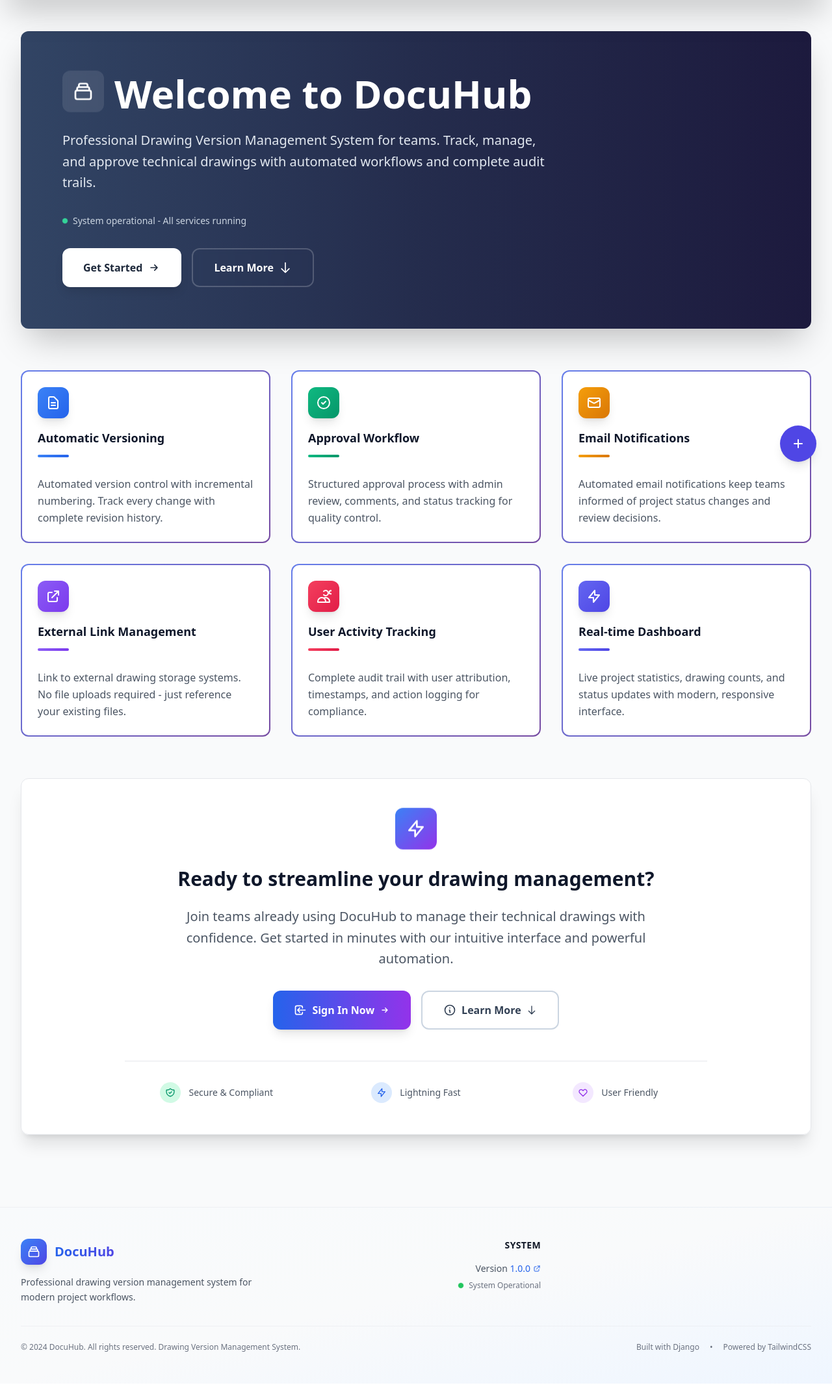
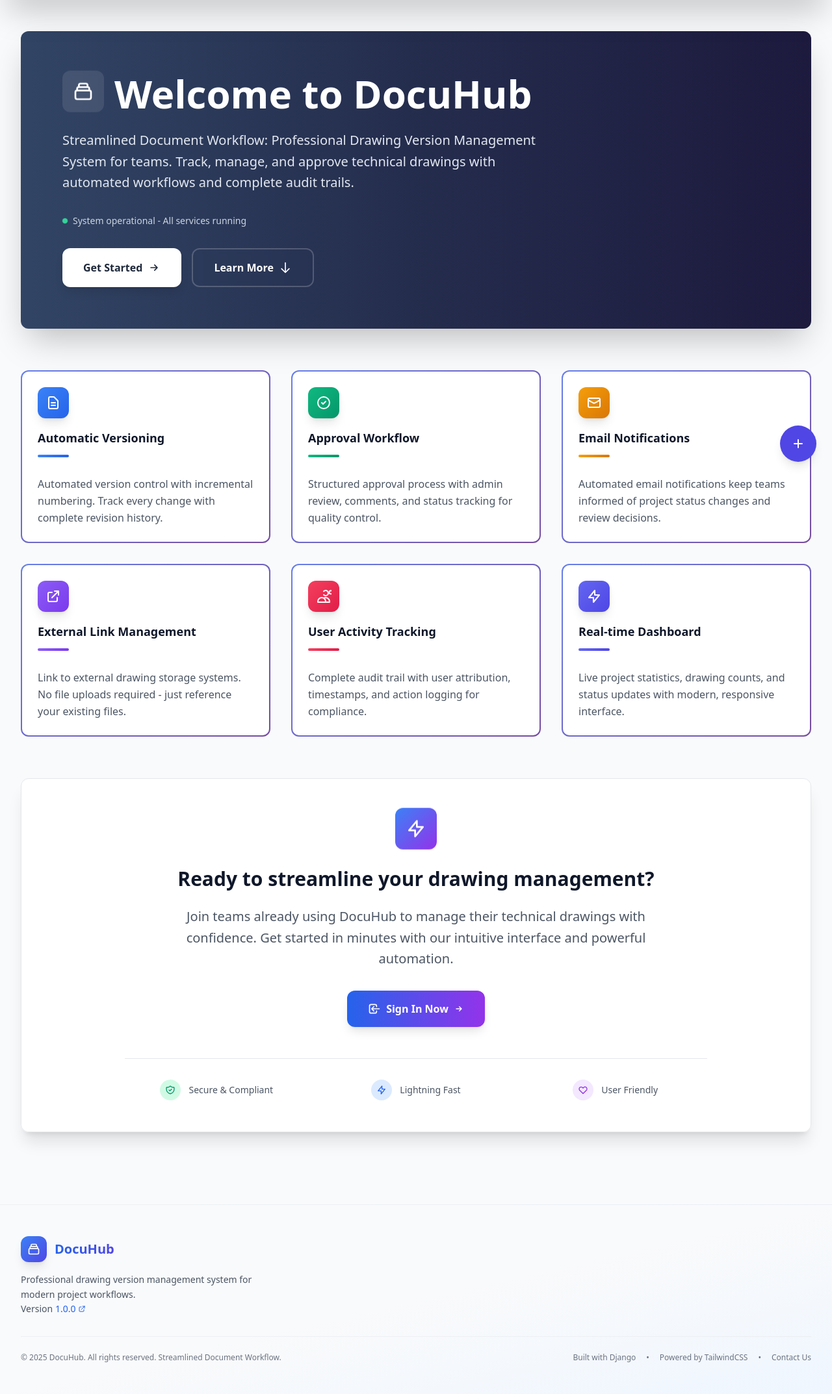
Before and after one commit to drsshk/docuhub, a Django app: page / in a window 1280 px wide. Shown: the part 65-2211 px from the top of the page at 65% size. Run offline with Django 5.2, Linux system fonts and the light colour scheme; some libraries are stand-ins or nearby versions.

Commit message:
clean main page

```diff
--- a/templates/base.html
+++ b/templates/base.html
@@ -578,6 +578,15 @@
                     <p class="text-gray-600 dark:text-gray-400 text-sm leading-relaxed">
                         Professional drawing version management system for modern project workflows.
                     </p>
+                    <p class="text-gray-600 dark:text-gray-400 text-sm">
+                        Version
+                        <a href="#" id="version-link" class="inline-flex items-center space-x-1 text-blue-600 hover:text-blue-700 dark:text-blue-400 dark:hover:text-blue-300 font-medium cursor-pointer transition-colors duration-200">
+                            <span>{{ APP_VERSION }}</span>
+                            <svg class="w-3 h-3" fill="none" stroke="currentColor" viewBox="0 0 24 24">
+                                <path stroke-linecap="round" stroke-linejoin="round" stroke-width="2" d="M10 6H6a2 2 0 00-2 2v10a2 2 0 002 2h10a2 2 0 002-2v-4M14 4h6m0 0v6m0-6L10 14"/>
+                            </svg>
+                        </a>
+                    </p>
                 </div>
 
                 <!-- Quick Links -->
@@ -592,37 +601,21 @@
                 </div>
                 {% endif %}
 
-                <!-- System Info -->
-                <div class="text-center md:text-right">
-                    <h3 class="text-sm font-semibold text-gray-900 dark:text-gray-100 uppercase tracking-wide mb-4">System</h3>
-                    <div class="space-y-2">
-                        <p class="text-gray-600 dark:text-gray-400 text-sm">
-                            Version
-                            <a href="#" id="version-link" class="inline-flex items-center space-x-1 text-blue-600 hover:text-blue-700 dark:text-blue-400 dark:hover:text-blue-300 font-medium cursor-pointer transition-colors duration-200">
-                                <span>{{ APP_VERSION }}</span>
-                                <svg class="w-3 h-3" fill="none" stroke="currentColor" viewBox="0 0 24 24">
-                                    <path stroke-linecap="round" stroke-linejoin="round" stroke-width="2" d="M10 6H6a2 2 0 00-2 2v10a2 2 0 002 2h10a2 2 0 002-2v-4M14 4h6m0 0v6m0-6L10 14"/>
-                                </svg>
-                            </a>
-                        </p>
-                        <div class="flex items-center justify-center md:justify-end space-x-2 text-xs text-gray-500 dark:text-gray-400">
-                            <div class="w-2 h-2 bg-green-500 rounded-full animate-pulse"></div>
-                            <span>System Operational</span>
-                        </div>
-                    </div>
-                </div>
+
             </div>
 
             <!-- Copyright Bar -->
             <div class="mt-8 pt-6 border-t border-gray-200/50 dark:border-gray-700/50">
                 <div class="flex flex-col md:flex-row justify-between items-center space-y-2 md:space-y-0">
                     <p class="text-xs text-gray-500 dark:text-gray-400">
-                        &copy; 2024 DocuHub. All rights reserved. Drawing Version Management System.
+                        &copy; 2025 DocuHub. All rights reserved. Streamlined Document Workflow.
                     </p>
                     <div class="flex items-center space-x-4 text-xs text-gray-500 dark:text-gray-400">
                         <span>Built with Django</span>
                         <span>•</span>
                         <span>Powered by TailwindCSS</span>
+                        <span>•</span>
+                        <a href="mailto:darus.ishak@gmail.com" class="hover:text-blue-600 dark:hover:text-blue-400">Contact Us</a>
                     </div>
                 </div>
             </div>
--- a/templates/core/dashboard.html
+++ b/templates/core/dashboard.html
@@ -182,7 +182,7 @@
                     </h1>
                 </div>
                 <p class="text-lg text-slate-200 max-w-3xl leading-relaxed">
-                    Your comprehensive project management hub. Track submissions, monitor approvals, and manage technical drawings with ease.
+                    Streamlined Document Workflow: Your comprehensive project management hub. Track submissions, monitor approvals, and manage technical drawings with ease.
                 </p>
                 <div class="mt-6 flex items-center text-sm text-slate-300">
                     <div class="w-2 h-2 bg-emerald-400 rounded-full mr-2 animate-pulse"></div>
--- a/templates/core/home.html
+++ b/templates/core/home.html
@@ -255,7 +255,7 @@
                     </h1>
                 </div>
                 <p class="text-xl text-slate-200 max-w-3xl leading-relaxed mb-8">
-                    Professional Drawing Version Management System for teams. Track, manage, and approve technical drawings with automated workflows and complete audit trails.
+                    Streamlined Document Workflow: Professional Drawing Version Management System for teams. Track, manage, and approve technical drawings with automated workflows and complete audit trails.
                 </p>
                 <div class="flex items-center text-sm text-slate-300 mb-8">
                     <div class="w-2 h-2 bg-emerald-400 rounded-full mr-2 animate-pulse"></div>
@@ -428,16 +428,6 @@
                         <path stroke-linecap="round" stroke-linejoin="round" stroke-width="2" d="M13 7l5 5m0 0l-5 5m5-5H6"/>
                     </svg>
                 </a>
-                <a href="#features"
-                   class="group inline-flex items-center justify-center px-8 py-4 border-2 border-slate-300 text-slate-700 font-semibold rounded-xl hover:border-slate-400 hover:bg-slate-50 transition-all duration-300 transform hover:scale-105 focus-visible smooth-scroll-link">
-                    <svg class="w-5 h-5 mr-2 group-hover:scale-110 transition-transform duration-200" fill="none" stroke="currentColor" viewBox="0 0 24 24">
-                        <path stroke-linecap="round" stroke-linejoin="round" stroke-width="2" d="M13 16h-1v-4h-1m1-4h.01M21 12a9 9 0 11-18 0 9 9 0 0118 0z"/>
-                    </svg>
-                    Learn More
-                    <svg class="ml-2 w-4 h-4 group-hover:translate-y-0.5 transition-transform duration-200" fill="none" stroke="currentColor" viewBox="0 0 24 24">
-                        <path stroke-linecap="round" stroke-linejoin="round" stroke-width="2" d="M19 14l-7 7m0 0l-7-7m7 7V3"/>
-                    </svg>
-                </a>
             </div>
 
             <!-- Trust Indicators -->
```
